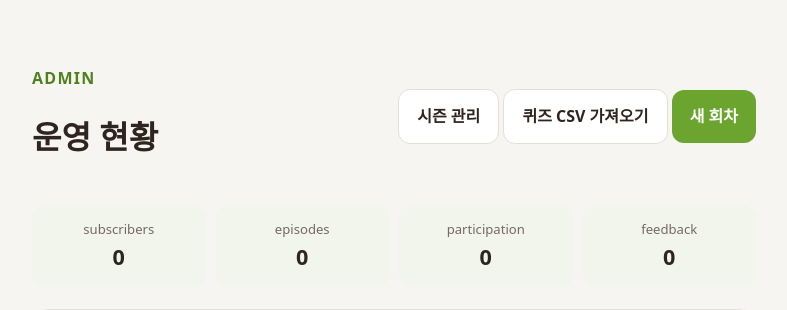
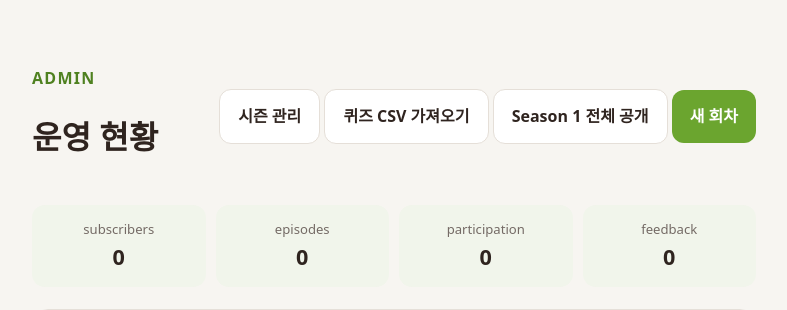
Before and after one commit to dognutritionlab25-cmd/audioletter-quiz-app, a Flask app: page /admin in a window 1280 px wide. Shown: the part 64-374 px from the top of the page, without its empty margins (246-1033 px from the left). Run offline with Flask 3, Linux system fonts and the light colour scheme; the visitor is signed in with stand-in values (Sample User, id 1); data that the repository does not hold is empty.

Commit message:
Add files via upload

```diff
--- a/templates/admin_dashboard.html
+++ b/templates/admin_dashboard.html
@@ -1,6 +1,6 @@
 {% extends 'base.html' %}
 {% block content %}
-<div class="admin-head"><div><p class="eyebrow">ADMIN</p><h1>운영 현황</h1></div><div><a class="secondary button-link" href="{{ url_for('admin_seasons') }}">시즌 관리</a> <a class="secondary button-link" href="{{ url_for('admin_quiz_import') }}">퀴즈 CSV 가져오기</a> <a class="primary button-link" href="{{ url_for('admin_episode_new') }}">새 회차</a></div></div>
+<div class="admin-head"><div><p class="eyebrow">ADMIN</p><h1>운영 현황</h1></div><div><a class="secondary button-link" href="{{ url_for('admin_seasons') }}">시즌 관리</a> <a class="secondary button-link" href="{{ url_for('admin_quiz_import') }}">퀴즈 CSV 가져오기</a> <form class="inline-form" method="post" action="{{ url_for('admin_publish_season_one') }}" onsubmit="return confirm('R001~R042를 모두 공개하시겠습니까?');"><input type="hidden" name="csrf_token" value="{{ csrf_token() }}"><button class="secondary">Season 1 전체 공개</button></form> <a class="primary button-link" href="{{ url_for('admin_episode_new') }}">새 회차</a></div></div>
 <div class="metrics four">{% for key,value in totals.items() %}<div><span>{{ key }}</span><strong>{{ value }}</strong></div>{% endfor %}</div>
 <div class="table-wrap"><table><thead><tr><th>회차</th><th>문항</th><th>참여</th><th>평균</th><th>상태</th><th></th></tr></thead><tbody>
 {% for e in episodes %}<tr><td><strong>{{ e.code }}</strong><br>{{ e.title }}</td><td>{{ e.question_count }}</td><td>{{ e.participant_count }}</td><td>{{ e.avg_score or '-' }}</td><td>{{ '공개' if e.is_published else '비공개' }}</td><td><a href="{{ url_for('admin_episode_edit', episode_id=e.id) }}">수정</a> · <a href="{{ url_for('admin_feedback', episode_id=e.id) }}">피드백</a></td></tr>{% endfor %}
```
